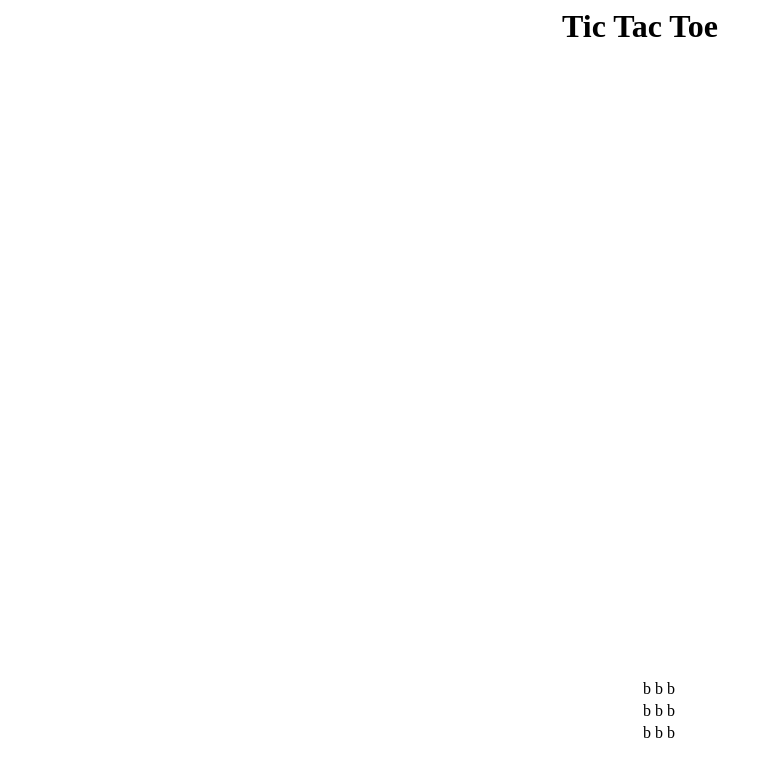
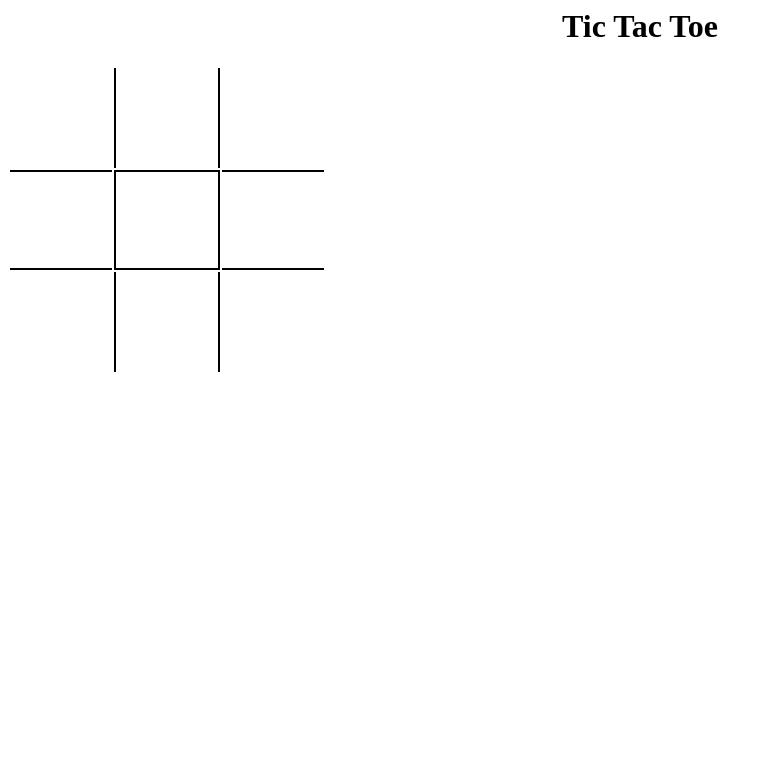
Before and after one commit to stako91/Udemy_Practice, a plain HTML site: page Part3_IntermediateCSS/board.html in a window 1280 px wide. Shown: the top 776 px of the page, without its empty margins (0-771 px from the left). Drawn offline with Linux system fonts and the light colour scheme.

Commit message:
Add border

```diff
--- a/Part3_IntermediateCSS/board.html
+++ b/Part3_IntermediateCSS/board.html
@@ -9,19 +9,19 @@
 <h1>Tic Tac Toe</h1>
 <table>
     <tr>
-        <td>b</td>
-        <td>b</td>
-        <td>b</td>
+        <td></td>
+        <td></td>
+        <td></td>
     </tr>
     <tr>
-        <td>b</td>
-        <td>b</td>
-        <td>b</td>
+        <td></td>
+        <td></td>
+        <td></td>
     </tr>
     <tr>
-        <td>b</td>
-        <td>b</td>
-        <td>b</td>
+        <td></td>
+        <td></td>
+        <td></td>
     </tr>
 </table>
 </body>
--- a/Part3_IntermediateCSS/style.css
+++ b/Part3_IntermediateCSS/style.css
@@ -2,6 +2,17 @@ h1 {
     text-align: center;
 }
 
-table {
-    margin: 50%;
+td {
+    width: 100px;
+    height: 100px;
 }
+
+tr td:nth-of-type(2) {
+    border-left: 2px solid black;
+    border-right: 2px solid black;
+}
+
+tr:nth-of-type(2) td {
+    border-top: 2px solid black;
+    border-bottom: 2px solid black;
+}
```
